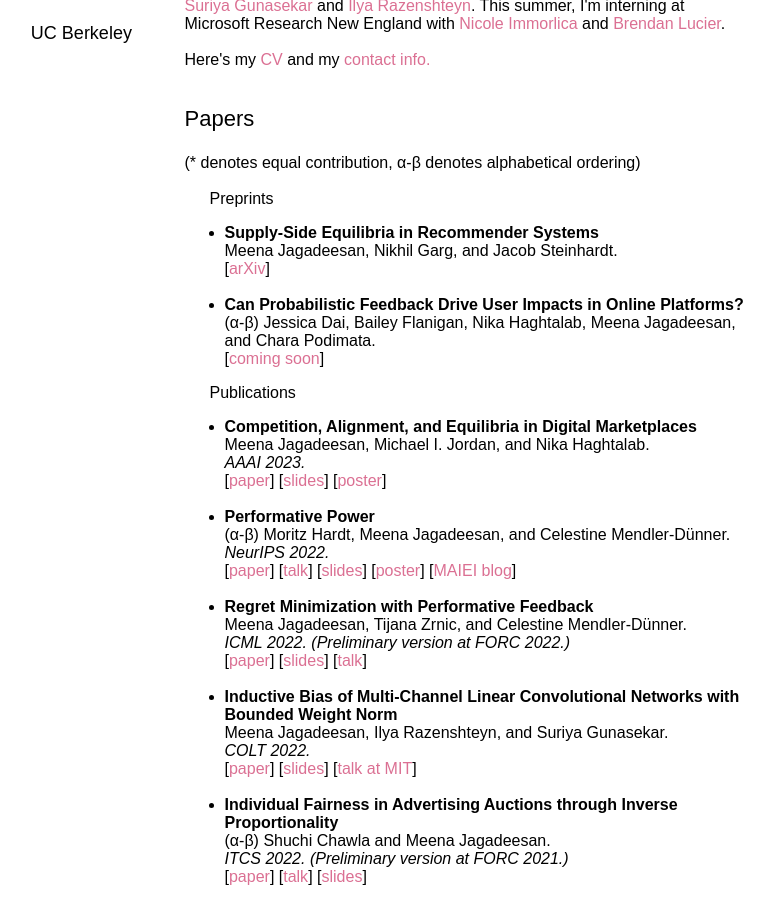
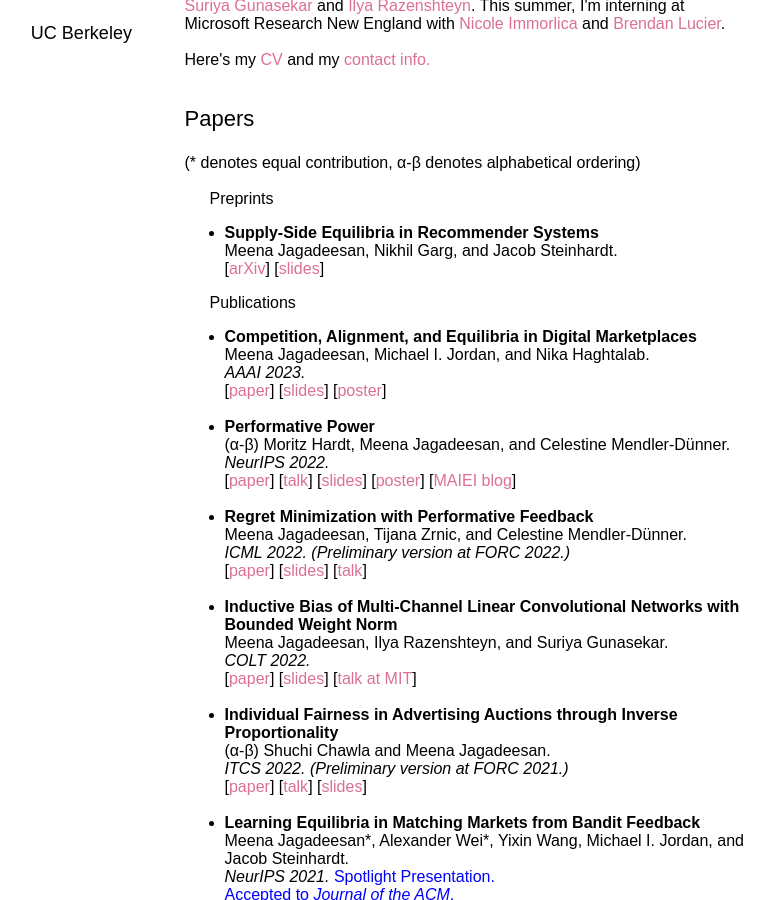
Before and after one commit to mjagadeesan/mjagadeesan.github.io, a Jekyll site: the page built from index.html, in a window 1280 px wide and 900 px high, scrolled down 356 px. Shown: the whole window, without its empty margins (268-1042 px from the left). Built offline with Jekyll 4.4.1, drawn with Linux system fonts in a browser that asks for light colours; some web fonts are replaced; part of the change alters nothing that is shown.

Commit message:
added slides

```diff
--- a/index.html
+++ b/index.html
@@ -16,10 +16,17 @@ layout: default
 	<ul>
 	<li><b><span>Supply-Side Equilibria in Recommender Systems</span></b><br>
 	Meena Jagadeesan, Nikhil Garg, and Jacob Steinhardt.<br>
+	[<a href=https://arxiv.org/abs/2206.13489>arXiv</a>] [<a href=research/supplyside-slides.pdf>slides</a>] <br></li>
+	<!-- <br>
+	<li><b><span>Improved Bayes Risk Can Yield Reduced Social Welfare Under Competition</span></b><br>
+	Meena Jagadeesan, Michael I. Jordan, Jacob Steinhardt, and Nika Haghtalab.<br>
+	[<a href=https://arxiv.org/abs/2206.13489>arXiv</a>]<br></li><br>
+	<li><b><span>Incentivizing High-Quality Content in Online Recommender Systems</span></b><br>
+	Xinyan Hu<span style="font-family:Arial">*</span>, Meena Jagadeesan<span style="font-family:Arial">*</span>, Michael I. Jordan, and Jacob Steinhardt.<br>
 	[<a href=https://arxiv.org/abs/2206.13489>arXiv</a>]<br></li><br>
 	<li><b><span>Can Probabilistic Feedback Drive User Impacts in Online Platforms?</span></b><br>
 	(α-β) Jessica Dai, Bailey Flanigan, Nika Haghtalab, Meena Jagadeesan, and Chara Podimata.<br>
-	[<a href=https://mjagadeesan.github.io/>coming soon</a>]<br></li>
+	[<a href=https://mjagadeesan.github.io/>coming soon</a>]<br></li> -->
     </ul>
     <span style='font-weight:500;margin-left: 25px;font-size:18'>Publications</span><br>
 	<ul>
```
Also changed, not shown: 1 other file.
